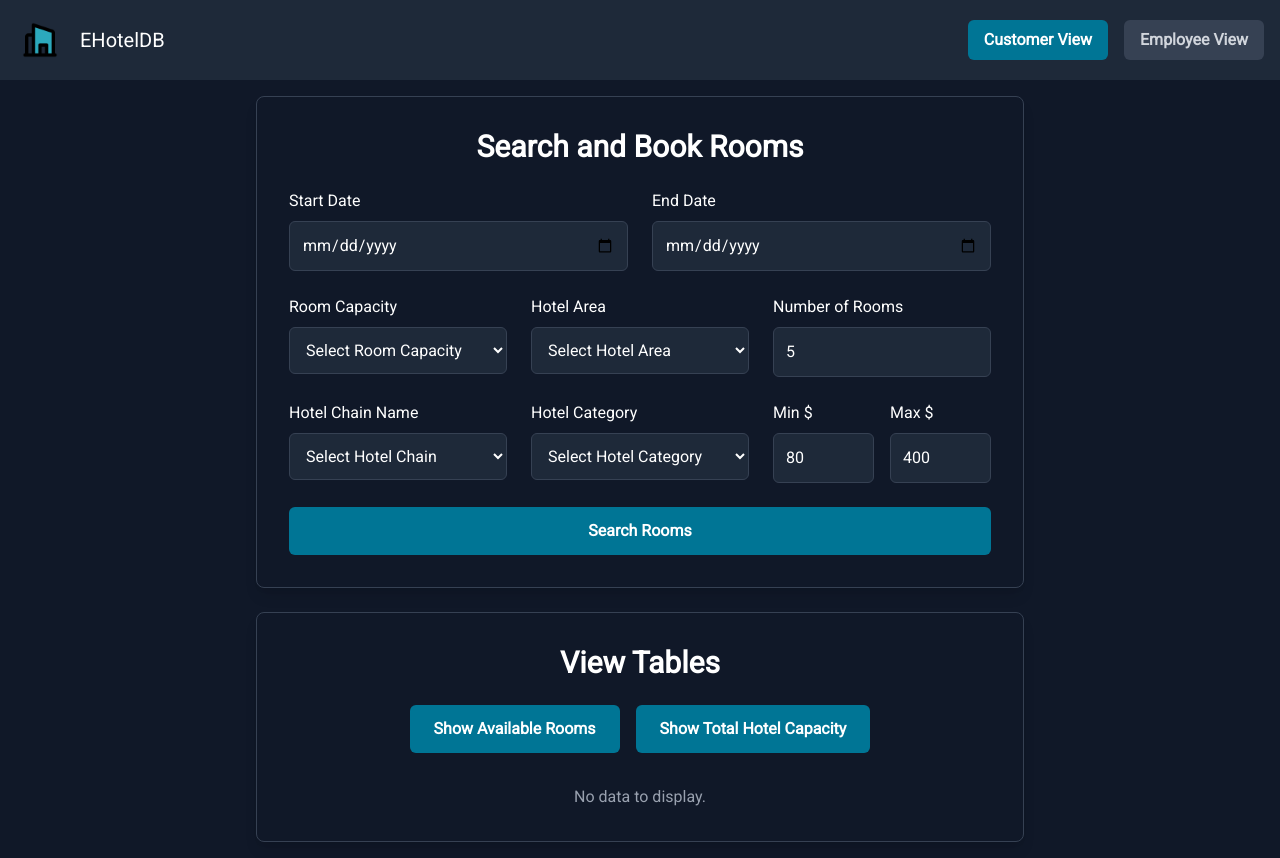
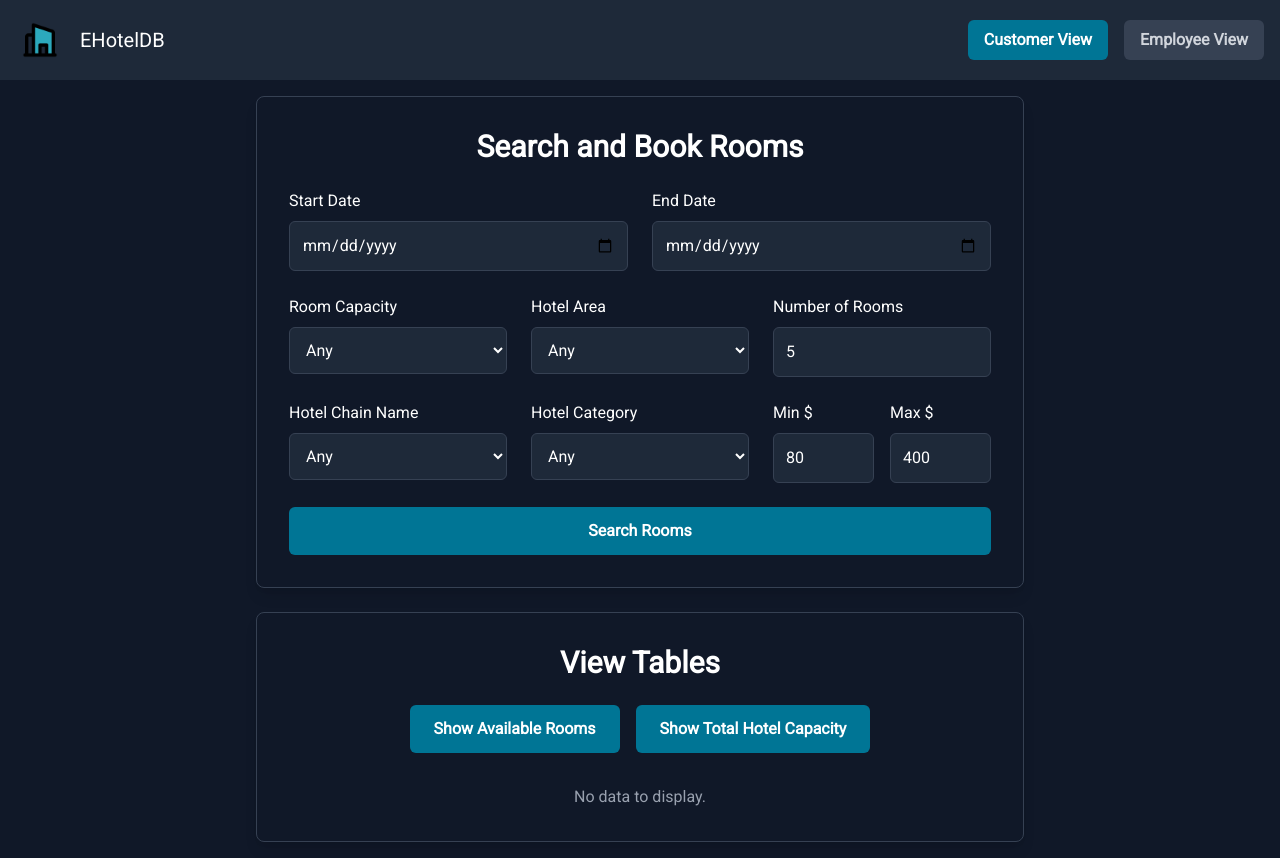
Before and after one commit to jwt2706/CSI2132, a React (Vite) app in the folder web/: page / in a window 1280 px wide. Built offline with nearby package versions, Linux system fonts and the light colour scheme.

Commit message:
fix: reset room filter fields

```diff
--- a/web/src/components/CustomerRoomBooking.tsx
+++ b/web/src/components/CustomerRoomBooking.tsx
@@ -205,9 +205,7 @@ const CustomerRoomBooking = () => {
                 }))
               }
             >
-              <option disabled value="">
-                Select Room Capacity
-              </option>
+              <option value="">Any</option>
               {capacities.map((capacity) => (
                 <option key={capacity} value={capacity}>
                   {capacity}
@@ -229,9 +227,7 @@ const CustomerRoomBooking = () => {
                 }))
               }
             >
-              <option disabled value="">
-                Select Hotel Area
-              </option>
+              <option value="">Any</option>
               {areas.map((area) => (
                 <option key={area} value={area}>
                   {area}
@@ -273,9 +269,7 @@ const CustomerRoomBooking = () => {
                 }))
               }
             >
-              <option disabled value="">
-                Select Hotel Chain
-              </option>
+              <option value="">Any</option>
               {hotelChainNames.map((hotelChainName) => (
                 <option key={hotelChainName} value={hotelChainName}>
                   {hotelChainName}
@@ -297,9 +291,7 @@ const CustomerRoomBooking = () => {
                 }))
               }
             >
-              <option disabled value="">
-                Select Hotel Category
-              </option>
+              <option value="">Any</option>
               {categories.map((category) => (
                 <option key={category} value={category}>
                   {category}
```
